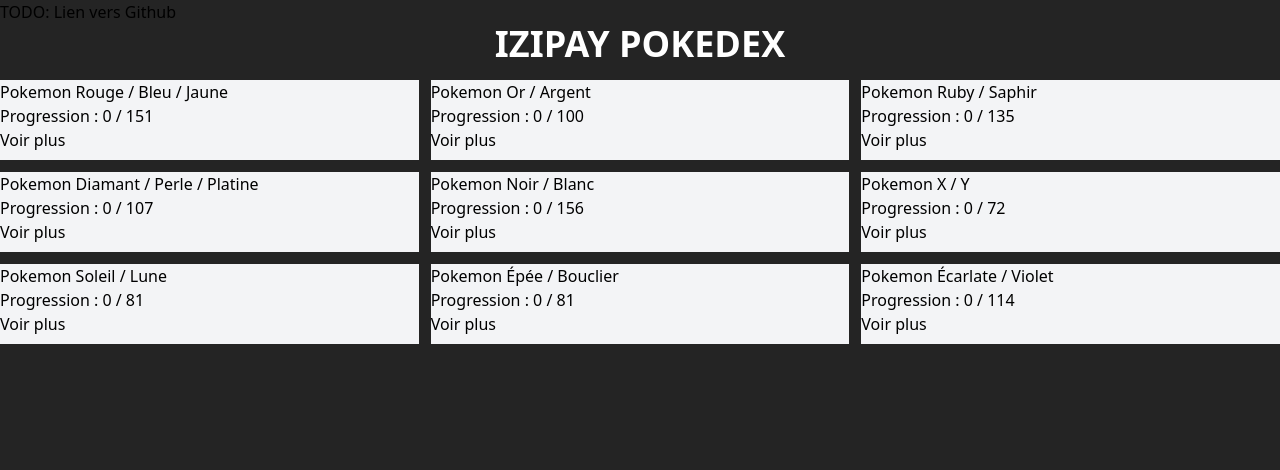
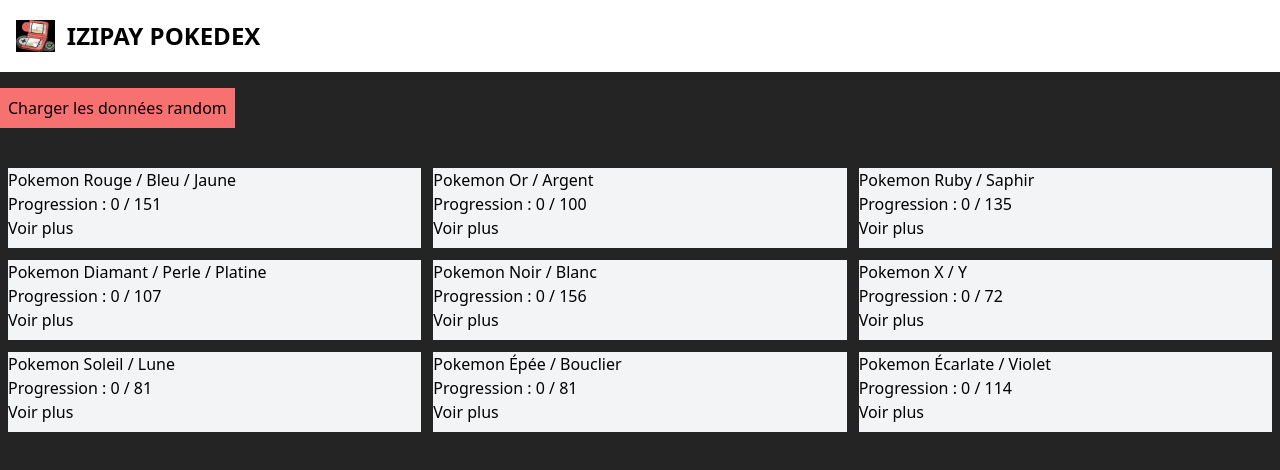
Before and after one commit to Drillan767/izipay-vue, a Vue app: page / in a window 1280 px wide. Shown: the top 470 px of the page. Built offline with nearby package versions, Linux system fonts and the light colour scheme.

Commit message:
Progress.

```diff
--- a/src/App.vue
+++ b/src/App.vue
@@ -1,25 +1,56 @@
 <template>
-  <div>
-    <nav class="flex">
-        <p>TODO: Lien vers Github</p>
-    </nav>
+    <div class="app">
 
-    <h1 class="">IZIPAY POKEDEX</h1>
+        <nav class="bg-white border-gray-200 dark:bg-gray-900">
+            <div class="max-w-screen-xl flex flex-wrap items-center justify-between mx-auto p-4">
+                <router-link to="/" class="flex items-center">
+                    <img src="./assets/pokedex.png" class="h-8 mr-3" alt="Flowbite Logo" />
+                    <span class="self-center text-2xl font-semibold whitespace-nowrap dark:text-white">IZIPAY POKEDEX</span>
+                </router-link>
 
-    <main>
+                <div class="block md:w-auto" id="navbar-default">
+                    <ul
+                        class="font-medium flex flex-col p-4 md:p-0 mt-4 md:flex-row md:space-x-8 md:mt-0">
+                        <li>
+                            <a href="https://github.com/Drillan767/izipay-vue"
+                                class="block py-2 pl-3 pr-4 text-white dark:text-white"
+                                target="_blank">
+                                Github
+                            </a>
+                        </li>
 
-        <router-view />
-    </main>
-  </div>
+                    </ul>
+                </div>
+            </div>
+        </nav>
+        <div class="my-4">
+            <button class="bg-red-400 p-2" @click="store.test()">
+                Charger les données random
+            </button>
+        </div>
+        <main class="px-2 mt-10">
+            <router-view />
+        </main>
+    </div>
 </template>
 
 <script setup lang="ts">
+import { onMounted } from 'vue'
+import { usePokemonStore } from './stores/pokemon'
 
+const store = usePokemonStore()
+
+const test = async () => await store.test()
+
+onMounted(() => {
+    if (store.pokemons.length === 0) {
+        store.loadPokemons()
+    }
+})
 
 </script>
 
 <style scoped>
-
 h1 {
     @apply text-4xl text-white font-bold text-center mb-4;
 }
@@ -27,5 +58,4 @@
 main {
     @apply container mx-auto;
 }
-
 </style>
--- a/src/components/Generation.vue
+++ b/src/components/Generation.vue
@@ -5,11 +5,17 @@
 </template>
 
 <script setup lang="ts">
+import { onMounted } from 'vue'
 import { useRoute } from 'vue-router'
-
+import { usePokemonStore } from '../stores/pokemon'
 
 const route = useRoute()
 const { params: { nbGeneration } } = route
+const store = usePokemonStore()
+
+onMounted(() => {
+    store.addPokemons({limit: 1, offset: 0})
+})
 
 
 </script>
--- a/src/components/Home.vue
+++ b/src/components/Home.vue
@@ -1,6 +1,6 @@
 <template>
     <div>
-        <div class="home grid grid-cols-3 gap-3">
+        <div class="home grid grid-cols-1 md:grid-cols-3 gap-3">
 
             <div v-for="(g, i) in generations" :key="i" class="col-span-1 h-20 bg-gray-100">
                 <p>{{ g.title }}</p>
--- a/src/stores/pokemon.ts
+++ b/src/stores/pokemon.ts
@@ -1,22 +1,36 @@
 import { computed, ref } from 'vue'
-import { defineStore } from 'pinia'
-import { getMany, get, entries, setMany, set, update, clear } from 'idb-keyval'
-import type { Pokemon } from '../types'
+import { defineStore, acceptHMRUpdate } from 'pinia'
+import { getMany, get, setMany, set, update, clear, values, createStore } from 'idb-keyval'
+import type { Pokemon, Name } from '../types'
 
 const pokemonURL = 'https://pokeapi.co/api/v2'
 
 /*
 Sur la page /generation, query onCreated sur les pokemons dont la gen correspond à la page
 Si resulats vide, on query l'api, puis renseigne les infos manquantes
-On stocke alors les infos en set ou setMany suivant plus opti
+On stocke alors les infos en set
 */
+
+const pokemonDB = createStore('pokemons', 'pokemons')
+const abilitiesDB = createStore('abilities', 'abilities')
 
 export const usePokemonStore = defineStore('pokemon', () => {
     // ... the db.
     const pokemons = ref<Pokemon[]>([])
 
+    const test = async () => {
+        await setMany([['test1', 'value1'], ['test2', 'value2'], ['test3', 'value3']])
+    }
+
+    const loadPokemons = async () => {
+        await get('non-existing-value', pokemonDB)
+            .then((data) => {
+                console.log(data)
+            })
+    }
+
     const pokemonByGen = computed(() => {
-        const result = {} as {[key: string]: Pokemon[]}
+        const result = {} as { [key: string]: Pokemon[] }
         for (let i: number = 1; i <= 9; i++) {
             result[`gen_${i}`] = pokemons.value.filter((p) => p.generation === i)
         }
@@ -29,19 +43,63 @@
         // Si array vide, retourne 0
     })
 
-    async function addPokemons (params: {limit: number, offset: number}) {
+    async function addPokemons(params: { limit: number, offset: number }) {
+        let fetchedPokemons = []
+        const { limit, offset } = params
 
+        const response = await fetch(`${pokemonURL}/pokemon?limit=${limit}&offset=${offset}`)
+        const data = await response.json()
+
+        // We need both the pokemon's ingame data and general informations, so both queries are required.
+        // However, we store the ability + translation since several pokemons share the sames.
+        data.results.forEach(async (d: { name: string, url: string }) => {
+            const pokemonId = d.url
+                // Removing trailing '/'.
+                .slice(0, -1)
+                .split(/[\\/]/).pop()
+
+            // Retrieving general informations.
+            const specDetails = await fetch(`${pokemonURL}/pokemon-species/${pokemonId}`)
+            const specData = await specDetails.json()
+
+            const pkmnDetail = await fetch(`${pokemonURL}/pokemon/${pokemonId}`)
+            const pkmnData = await pkmnDetail.json()
+
+            const legendary = specData.is_legendary
+            const pkmnName = specData.names.find((n: Name) => n.language.name === 'fr').name
+            const imgUrl = pkmnData.sprites.front_default
+            const types = pkmnData.types.map((t: { type: { name: string } }) => t.type.name)
+            const abilities = await handleAbilities(pkmnData.abilities)
+
+            console.log({abilities})
+            console.log({ specData, pkmnData })
+        })
     }
 
-    async function pokemonObtained (id: number) {
+    async function pokemonObtained(id: number) {
 
     }
 
     return {
+        test,
         pokemons,
+        loadPokemons,
         pokemonByGen,
         globalProgress,
         addPokemons,
         pokemonObtained,
     }
 })
+
+const handleAbilities = async (abilities: { ability: { name: string, url: string } }[]) => {
+    let results = [] as {name: string, hidden: boolean}[]
+
+    const abilityUrls = abilities.map((a) => a.ability.url)
+    console.log(abilityUrls)
+
+    abilities.forEach((a) => {
+        const abilityId = a.ability.url
+    })
+
+    return results
+}
--- a/src/types/index.ts
+++ b/src/types/index.ts
@@ -1,8 +1,21 @@
 export type Pokemon = {
     id: number,
     name: string,
-    capacities: string[],
+    capacities: {
+        name: string,
+        hidden: boolean,
+    }[],
     type: string[],
+    legendary: boolean,
+    imgUrl: string,
     generation: number,
     obtained: boolean,
 }
+
+export type Name = {
+    language: {
+        name: string,
+        url: string
+    },
+    name: string
+}
```
Also changed, not shown: src/assets/pokedex.png (added), 1 other file (tests, documents, lock files or other folders).
